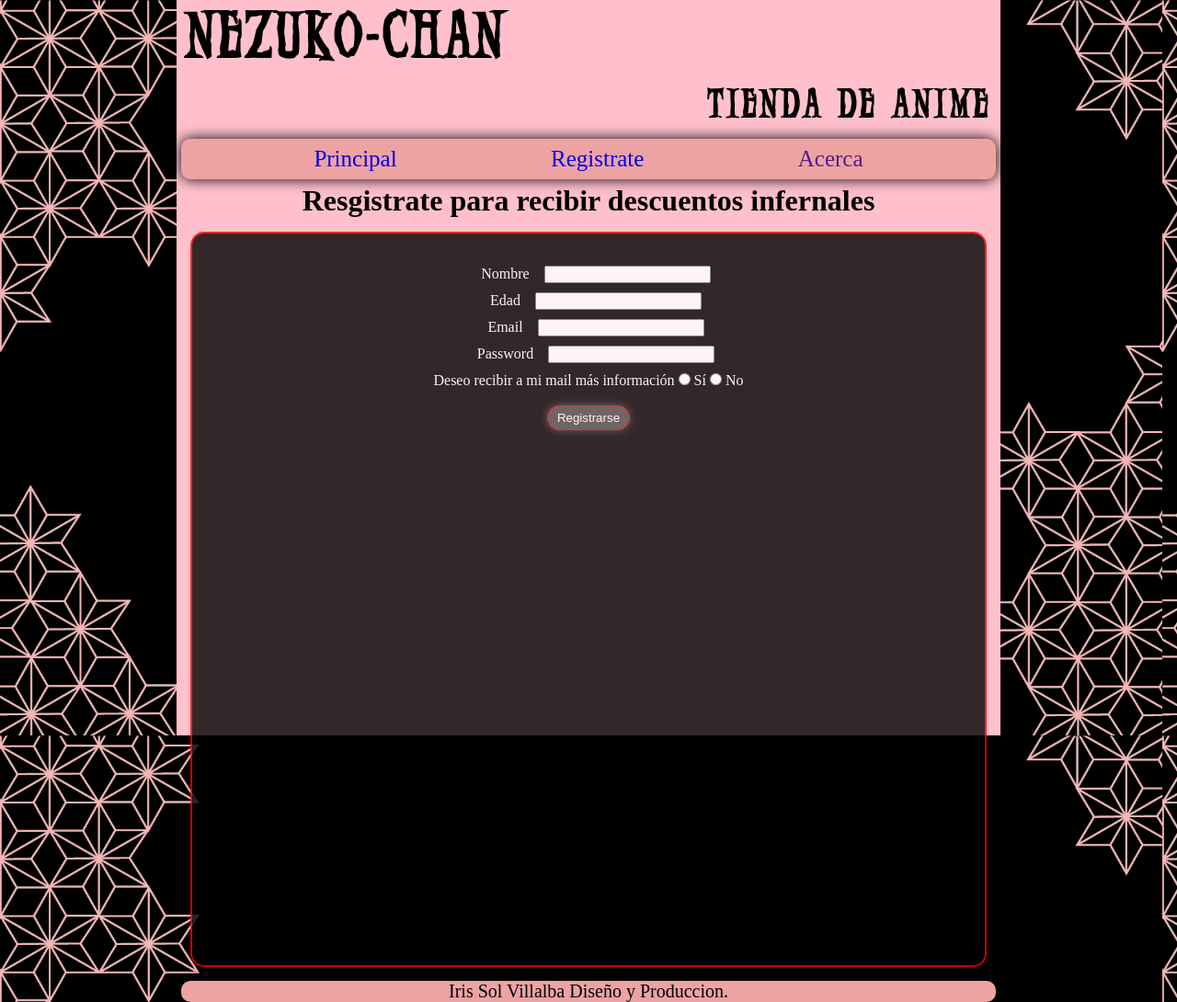
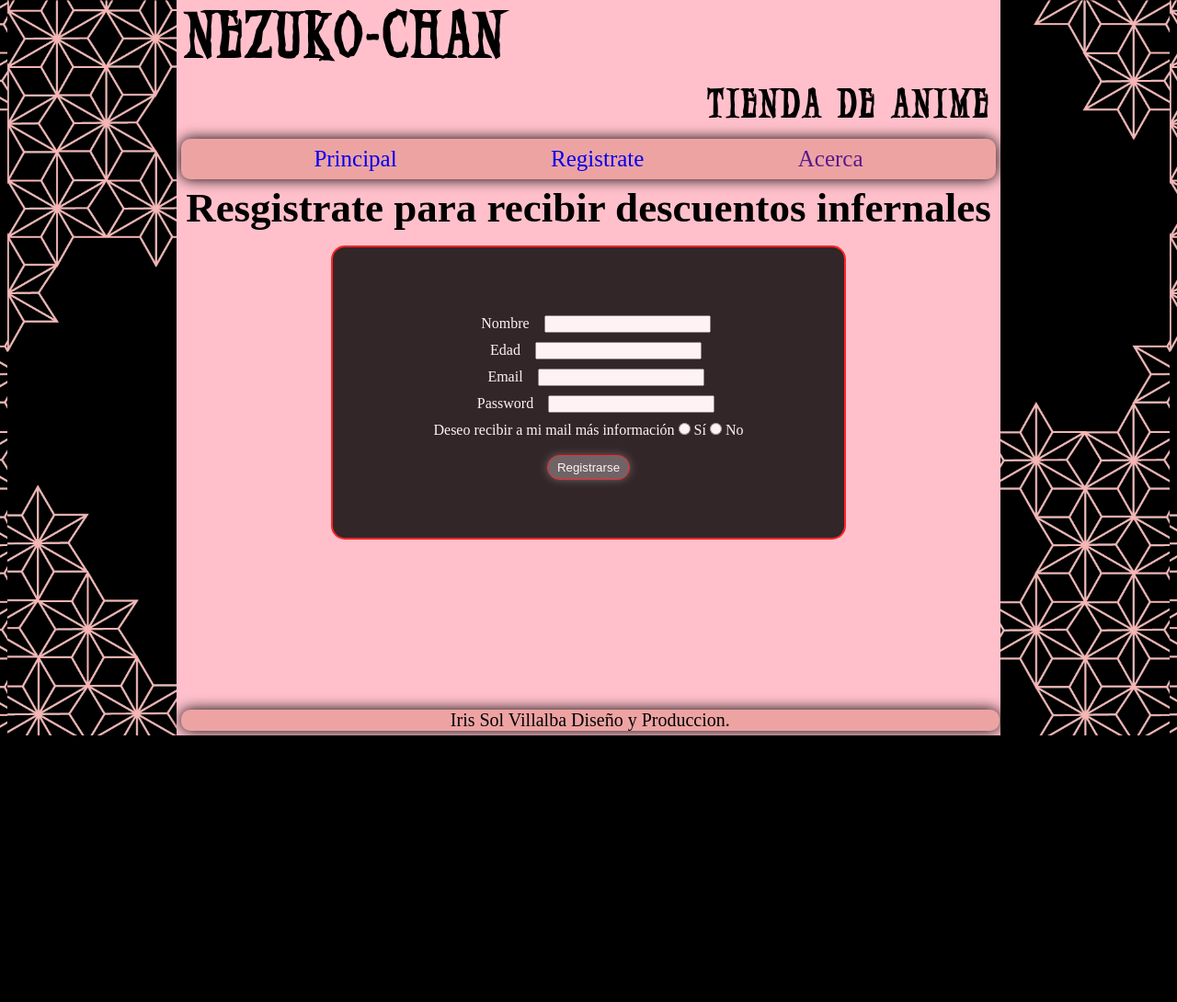
Before and after one commit to archivoxs/nezuko2, a website: page index2.html in a window 1280 px wide. Shown: the whole page at 92% size. After the commit the page ends 800 px from the top, so only its background shows below. Drawn offline with Linux system fonts and the light colour scheme.

Commit message:
index 2 form complete

```diff
--- a/index2.html
+++ b/index2.html
@@ -20,7 +20,8 @@
                 <li><a href="">Acerca</a></li>
             </ul>
         </nav>
-        <h1>Resgistrate para recibir descuentos infernales</h1>
+        <h1 class="h1-form">Resgistrate para recibir descuentos infernales</h1>
+       <div class="form-container">
             <div class="form">
                 <ul>
                 <li><label for="nombre y apellido">Nombre</label><input type="text" name="nombre y apellido"></li>
@@ -35,6 +36,7 @@
                         <button>Registrarse</button>
                 </ul>
             </div>
+        </div>
         <footer class="footer-form">Iris Sol Villalba Diseño y Produccion. </footer>
     </main>
 </body>
--- a/sass/style.scss
+++ b/sass/style.scss
@@ -19,6 +19,7 @@ body {
     background-image: url(../img/trama.png);
     background-size: contain;
     background-repeat: repeat;
+    background-position: center center;
     display: flex;
     justify-content: center;
     align-items: center;
@@ -130,12 +131,20 @@ body {
 
         height: 100vh;
         .main-form{
-
+           .h1-form{font-size: 45px;
+                @media (max-width:762px){font-size: 28px;}
+        }
+           .form-container{
+                    display: flex;
+                    justify-content: center;
+                    align-items: center;
 
                     .form {
-                    height: 100vh;
+                            height: 20rem;
+                            width: 35rem;
                             display: flex;
                             justify-content: center;
+                            align-items: center;
                             color: white;
                             background-color: black;
                             opacity: .8;
@@ -169,9 +178,21 @@ body {
 
                             }
                     }
-
+            }
+            .footer-form{
+                width: 69.5%;
+                position: absolute;
+                bottom: 0;
+                text-align: center;
+                @media (max-width: 762px){
+                    font-size: 14px;
                 }
 
 
 
             }
+        }
+
+
+
+}
```
Also changed, not shown: css/style.css. Lines whose indentation alone changed are shown as unchanged.
